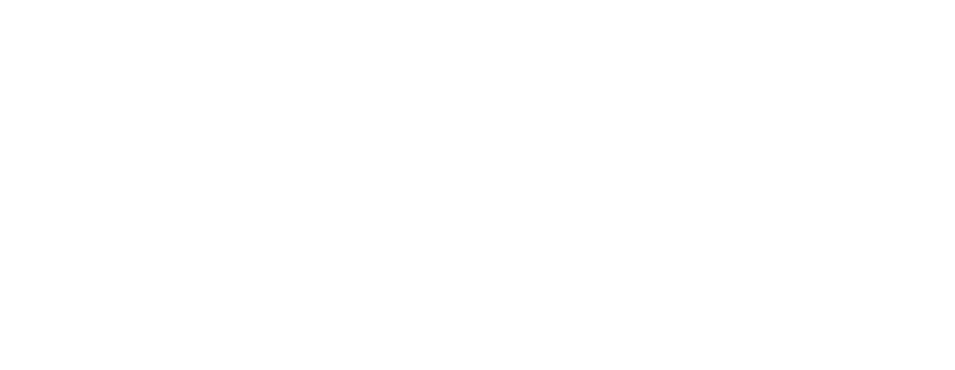
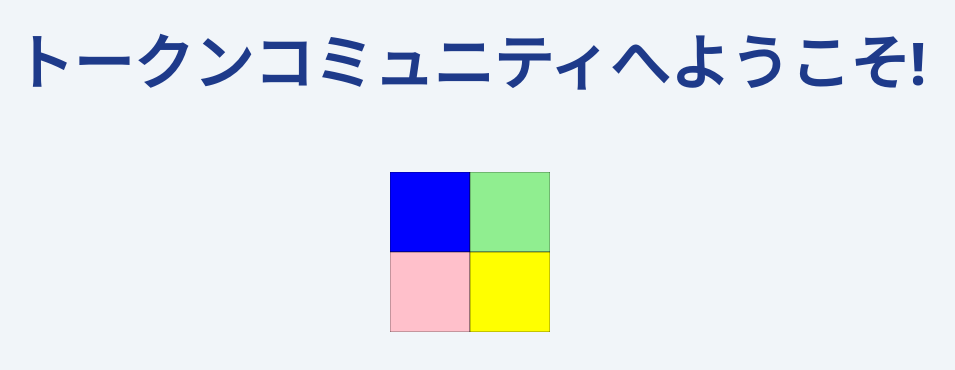
Before and after one commit to drying/token-community, a Next.js app in the folder frontend/: page / in a window 1280 px wide. Shown: the top 370 px of the page, without its empty margins (170-1125 px from the left). Built offline with nearby package versions, Linux system fonts and the light colour scheme.

Commit message:
frontend:ページタイトルと画像作成

```diff
--- a/frontend/pages/index.tsx
+++ b/frontend/pages/index.tsx
@@ -8,12 +8,28 @@
 
 export default function Home() {
   return (
-    <div className={''}>
+    <div className={'flex flex-col items-center bg-slate-100 text-blue-900 min-h-screen'}>
       <Head>
-        <title>Create Next App</title>
+        <title>Token Dapp</title>
         <meta name="description" content="Generated by create next app" />
         <link rel="icon" href="/favicon.ico" />
       </Head>
+      <h2 className={'text-6xl font-bold my-12 mt-8'}>
+        トークンコミュニティへようこそ!
+      </h2>
+      <div className='mt-8 mb-16 hover:rotate-180 hover:scale-105 transition duration-700 ease-in-out'>
+        <svg
+          xmlns='http://www.w3.org/2000/svg'
+          width='160'
+          height='160'
+          viewBox='0 0 350 350'
+        >
+          <polygon points="0 0, 175 0, 175 175, 0 175" stroke="black" fill="#0000ff" />
+          <polygon points="0 175, 175 175, 175 350, 0 350" stroke="black" fill="#ffc0cb" />
+          <polygon points="175 0, 350 0, 350 175, 175 175" stroke="black" fill="#90EE90" />
+          <polygon points="175 175, 350 175, 350 350, 175 350" stroke="black" fill="#ffff00" />
+        </svg>
+      </div>
     </div>
   )
 }
```
